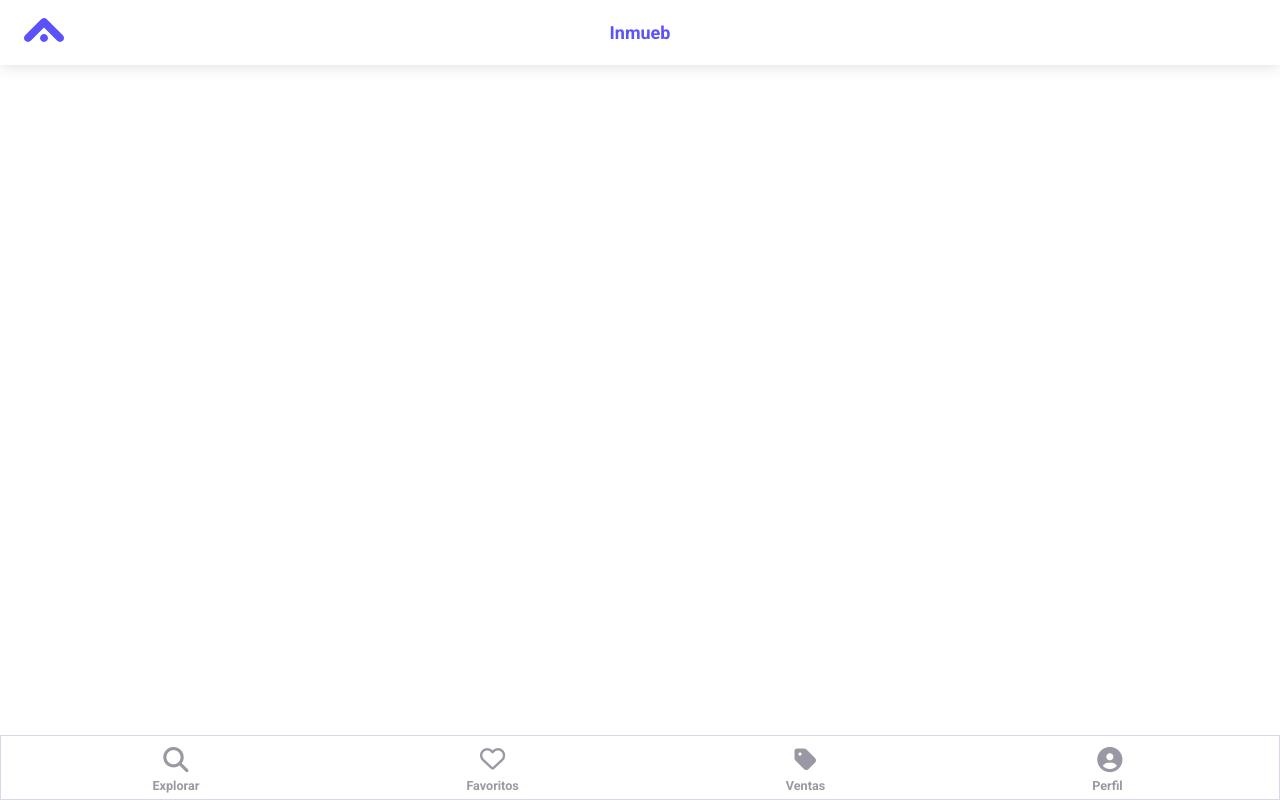
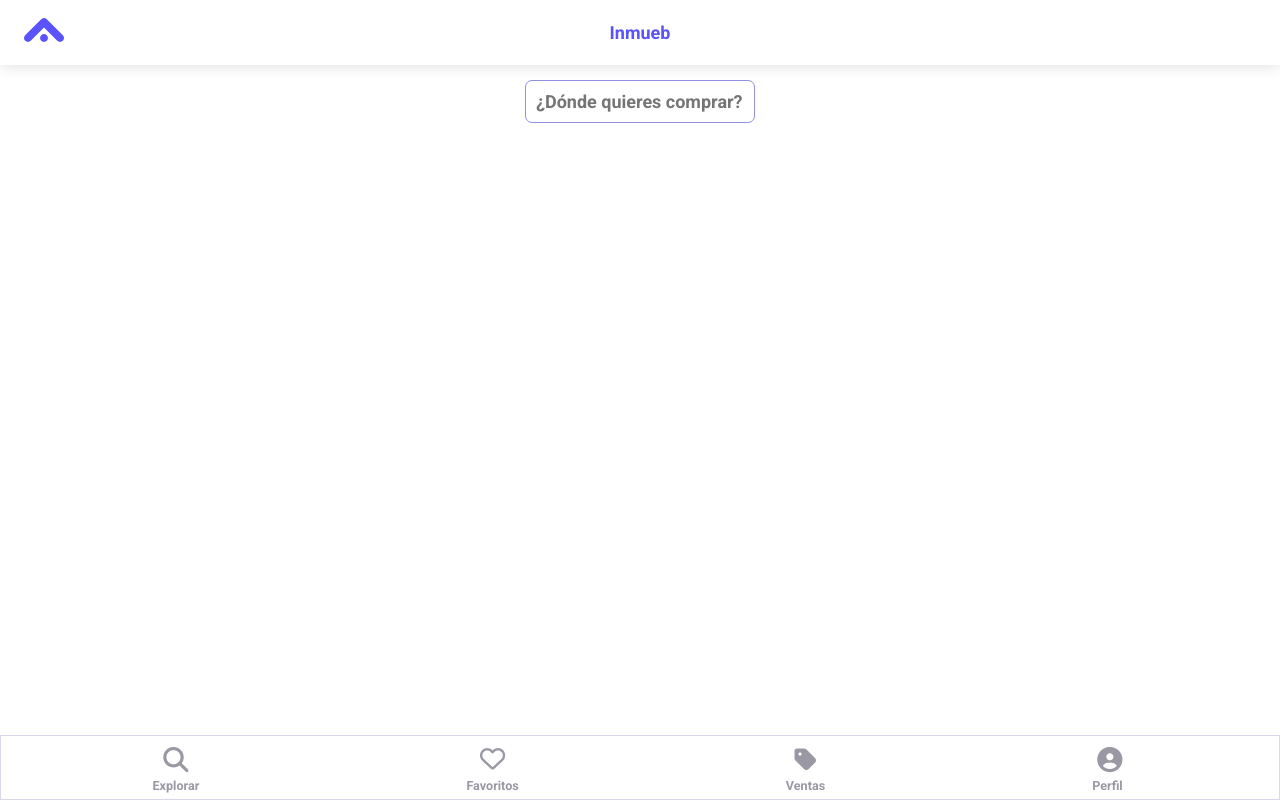
Before and after one commit to kevinjpuscan/inmueb-frontend, a React (Create React App) app: page / in a window 1280 px wide. Built offline with nearby package versions, Linux system fonts and the light colour scheme.

Commit message:
add menu component

```diff
--- a/src/components/btnMenu.js
+++ b/src/components/btnMenu.js
@@ -1,10 +1,26 @@
-import React from "react";
+import React, { useState, Fragment } from "react";
+import Menu from "../components/menu";
 
-function BtnMenu() {
+function BtnMenu({ children }) {
+  let [open, setOpen] = useState(false);
+  let [icon, setIcon] = useState("fas fa-bars");
+
+  const handleClick = () => {
+    if (open) {
+      setOpen(false);
+      setIcon("fas fa-bars");
+    } else {
+      setOpen(true);
+      setIcon("fas fa-times");
+    }
+  };
   return (
-    <button className="btn-style-less color-primary">
-      <i class="fas fa-bars"></i>
-    </button>
+    <Fragment>
+      <button className="btn-style-less color-primary" onClick={handleClick}>
+        <i className={icon}></i>
+      </button>
+      {open && <Menu>{children}</Menu>}
+    </Fragment>
   );
 }
 
--- a/src/components/inputSearch.js
+++ b/src/components/inputSearch.js
@@ -3,9 +3,9 @@ import styled from "styled-components";
 import Search from "./search";
 
 export const InputSearchStyled = styled.input`
-  padding: 10px 15px;
+  padding: 10px 10px;
   border-radius: 7px;
-  max-width: 250px;
+  max-width: 230px;
   border: 0.5px solid var(--secondary);
   font-family: "Roboto";
   font-weight: 700;
--- /dev/null
+++ b/src/components/menu.js
@@ -0,0 +1,21 @@
+import React from "react";
+import styled from "styled-components";
+
+export const MenuStyled = styled.div`
+  width: 230px;
+  height: 200px;
+  border-radius: 5px;
+  background: var(--white);
+  color: var(--gray);
+  position: absolute;
+  top: 80px;
+  right: 15px;
+
+  box-shadow: 0 0 20px rgba(0, 0, 0, 0.1);
+`;
+
+function Menu({ children }) {
+  return <MenuStyled>{children}</MenuStyled>;
+}
+
+export default Menu;
--- a/src/components/search.js
+++ b/src/components/search.js
@@ -43,9 +43,9 @@ function Search() {
         </div>
         <div className="search-options">
           <ResultSearch code="caj" name="Cajamarca, Perú" />
-          <ResultSearch code="caj" name="Cajamarca, Perú" />
-          <ResultSearch code="caj" name="Cajamarca, Perú" />
-          <ResultSearch code="caj" name="Cajamarca, Perú" />
+          <ResultSearch code="caj1" name="Cajamarca, Perú" />
+          <ResultSearch code="caj2" name="Cajamarca, Perú" />
+          <ResultSearch code="caj3" name="Cajamarca, Perú" />
         </div>
       </Wrapper>
     </SearchStyled>
--- a/src/components/wrapper.js
+++ b/src/components/wrapper.js
@@ -5,11 +5,11 @@ const WrapperStyled = styled.div`
   max-width: 1312px;
   height: 100%;
   margin: auto;
-  padding: 0 1em;
+  padding: ${props => (props.page ? "80px 1em" : "0 1em")};
 `;
 
-function Wrapper({ children }) {
-  return <WrapperStyled>{children}</WrapperStyled>;
+function Wrapper({ children, page }) {
+  return <WrapperStyled page={page}>{children}</WrapperStyled>;
 }
 
 export default Wrapper;
--- a/src/pages/explorer/index.js
+++ b/src/pages/explorer/index.js
@@ -1,7 +1,6 @@
 import React from "react";
 import styled from "styled-components";
 import Header from "../../components/header";
-import BtnGoBack from "../../components/btnGoBack";
 import BtnGoHome from "../../components/btnGoHome";
 import InputSearch from "../../components/inputSearch";
 
@@ -10,11 +9,7 @@ export const ExplorerStyled = styled.div``;
 function Explorer() {
   return (
     <ExplorerStyled>
-      <Header
-        left={<BtnGoBack />}
-        center={<InputSearch />}
-        rigth={<BtnGoHome />}
-      ></Header>
+      <Header left={<BtnGoHome />} center={<InputSearch />}></Header>
     </ExplorerStyled>
   );
 }
--- a/src/pages/landing/index.js
+++ b/src/pages/landing/index.js
@@ -2,6 +2,8 @@ import React from "react";
 import styled from "styled-components";
 import Header from "../../components/header";
 import BtnGoHome from "../../components/btnGoHome";
+import Wrapper from "../../components/wrapper";
+import InputSearch from "../../components/inputSearch";
 
 export const LandingStyled = styled.div`
   color: gray;
@@ -9,12 +11,22 @@ export const LandingStyled = styled.div`
     height: 100vh;
     border: solid 1px gray;
   }
+
+  .landing-search {
+    display: flex;
+    justify-content: center;
+  }
 `;
 
 function Landing() {
   return (
     <LandingStyled>
       <Header left={<BtnGoHome />} center={<h1>Inmueb</h1>} />
+      <Wrapper page>
+        <div className="landing-search">
+          <InputSearch />
+        </div>
+      </Wrapper>
     </LandingStyled>
   );
 }
--- /dev/null
+++ b/src/pages/sales/index.js
@@ -0,0 +1,21 @@
+import React from "react";
+import styled from "styled-components";
+import Header from "../../components/header";
+import BtnGoBack from "../../components/btnGoBack";
+import BtnMenu from "../../components/btnMenu";
+
+export const SalesStyled = styled.div``;
+
+function Sales() {
+  return (
+    <SalesStyled>
+      <Header
+        left={<BtnGoBack />}
+        center={<h1>En Venta</h1>}
+        rigth={<BtnMenu />}
+      ></Header>
+    </SalesStyled>
+  );
+}
+
+export default Sales;
--- a/src/routes.js
+++ b/src/routes.js
@@ -4,14 +4,17 @@ import { BrowserRouter, Switch, Route } from "react-router-dom";
 import Landing from "./pages/landing";
 import Explorer from "./pages/explorer";
 import Nav from "./components/nav";
+import Sales from "./pages/sales";
 
 function Routes() {
   return (
     <BrowserRouter>
       <Switch>
         <Route exact path="/" component={Landing}></Route>
+        <Route path="/explorer" component={Explorer}></Route>
         <Route path="/explorer/:code" component={Explorer}></Route>
         <Route path="/favs" component={Explorer}></Route>
+        <Route path="/sales" component={Sales}></Route>
         <Route path="/profile" component={Explorer}></Route>
       </Switch>
       <Nav isLogin />
```
